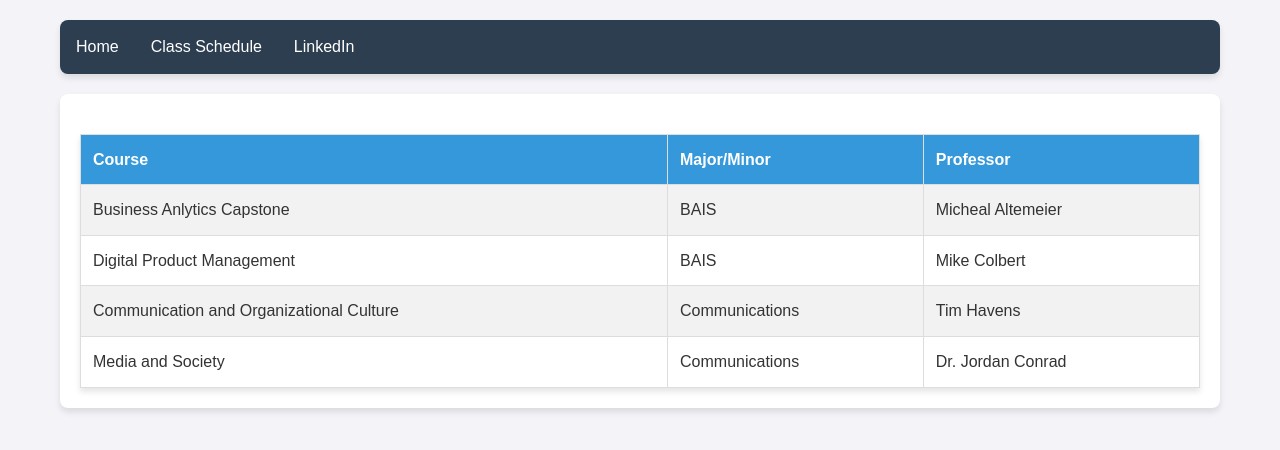
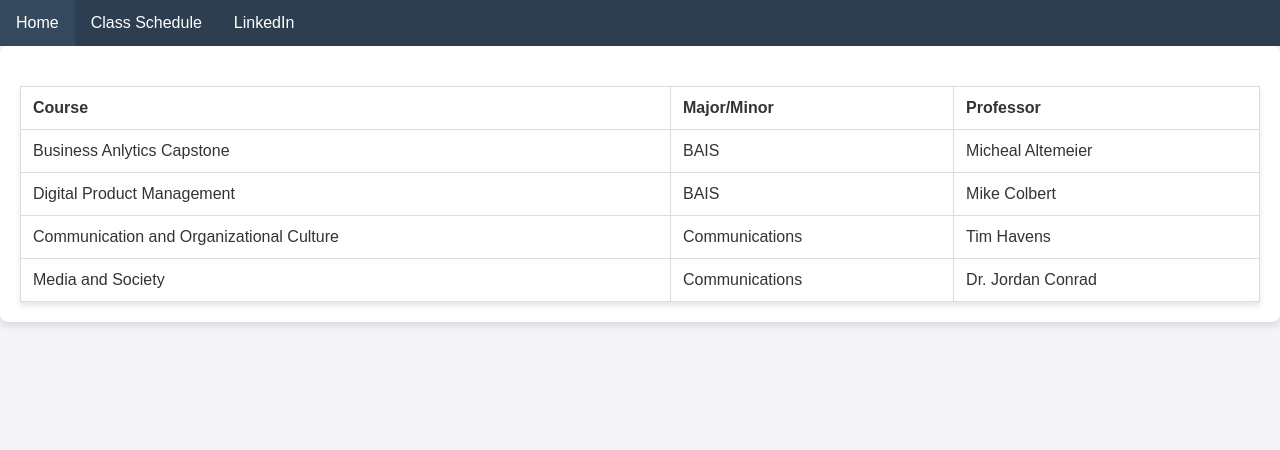
Before and after one commit to cdoubet/cdoubet_HW6, a plain HTML site: page schedule.html in a window 1280 px wide. Drawn offline with Linux system fonts and the light colour scheme.

Commit message:
fixed styling

```diff
--- a/stylesheet/stylesheet.css
+++ b/stylesheet/stylesheet.css
@@ -1,4 +1,4 @@
-/* Reset default styles and set a modern font */
+
 * {
     margin: 0;
     padding: 0;
@@ -9,19 +9,11 @@
 body {
     background-color: #f4f4f8;
     color: #333;
-    line-height: 1.6;
-    max-width: 1200px;
-    margin: 0 auto;
-    padding: 20px;
 }
 
-/* Navigation Styling */
 .navbar {
     background-color: #2c3e50;
     overflow: hidden;
-    border-radius: 8px;
-    margin-bottom: 20px;
-    box-shadow: 0 4px 6px rgba(0, 0, 0, 0.1);
 }
 
 .navbar li {
@@ -42,17 +34,12 @@ body {
     background-color: #34495e;
 }
 
-/* Header Styling */
+
 header h1 {
     text-align: center;
     color: #2c3e50;
-    margin-bottom: 20px;
-    font-size: 2.5em;
-    border-bottom: 3px solid #3498db;
-    padding-bottom: 10px;
 }
 
-/* Main Content Styling */
 main {
     background-color: white;
     padding: 20px;
@@ -111,7 +98,6 @@ aside ul {
     margin-left: 30px;
 }
 
-/* Table Styling */
 table {
     width: 100%;
     border-collapse: collapse;
@@ -128,19 +114,6 @@ th, td {
     text-align: left;
 }
 
-th {
-    background-color: #3498db;
-    color: white;
-}
-
-tr:nth-child(even) {
-    background-color: #f2f2f2;
-}
-
-tr:hover {
-    background-color: #e6e6e6;
-    transition: background-color 0.3s ease;
-}
 
 /* Responsive Design */
 @media screen and (max-width: 600px) {
```
Also changed, not shown: index.html (+1 -0 lines).
